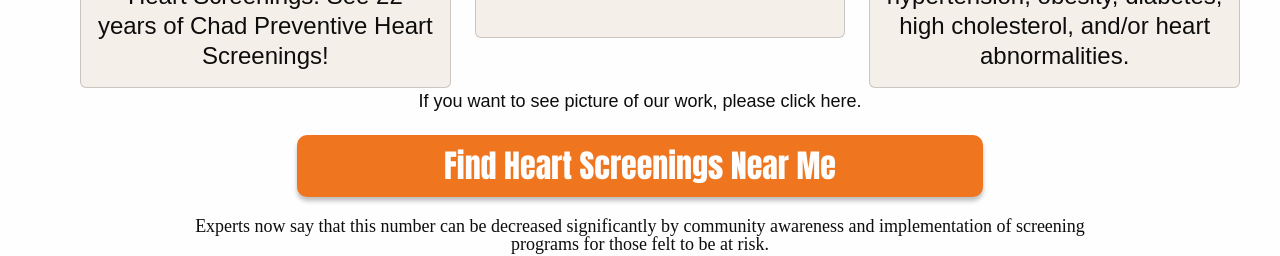
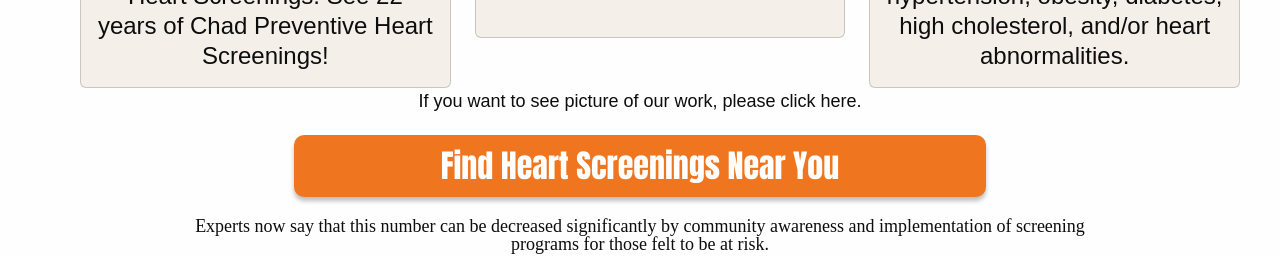
Before and after one commit to Ares-93/CHAD-Foundation-Website, a React (Create React App) app in the folder my-app/: page /education-of-the-heart/screening-home in a window 1280 px wide. Shown: the part 940-1196 px from the top of the page. Built offline with nearby package versions, Linux system fonts and the light colour scheme.

Commit message:
Update Stats.js

```diff
--- a/my-app/src/components/Pages/3-Education of the Heart/2-Screenings/1-Statistics/Stats.js
+++ b/my-app/src/components/Pages/3-Education of the Heart/2-Screenings/1-Statistics/Stats.js
@@ -91,7 +91,7 @@ const Stats = () => {
           </a>
         </div>
         <button className="find-screen-btn">
-          Find Heart Screenings Near Me
+          Find Heart Screenings Near You
         </button>
         <div className="expert-text">
           Experts now say that this number can be decreased significantly by
```
